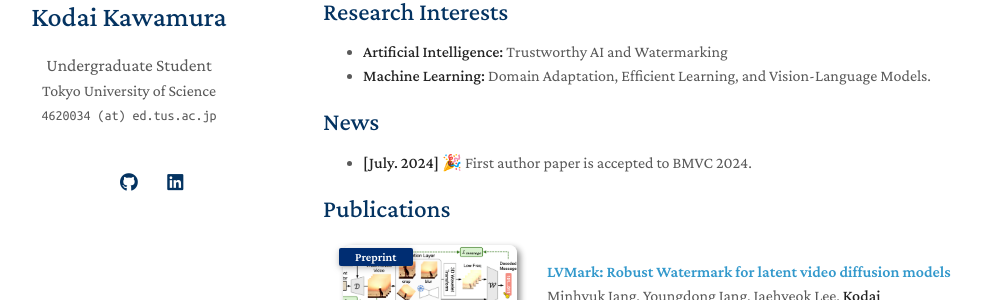
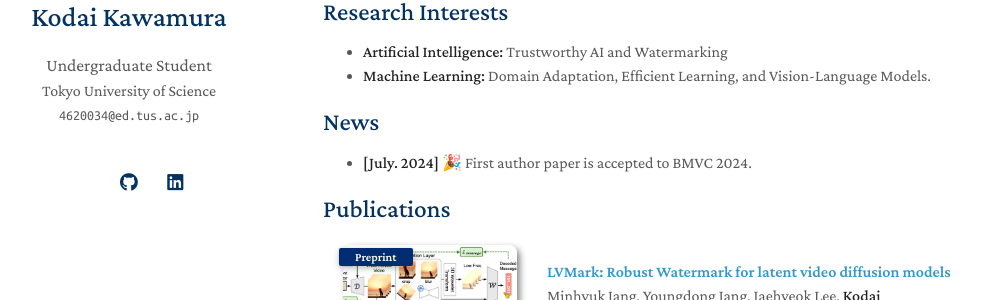
Before and after one commit to kodaikawamura/kodaikawamura, a Jekyll site: the page built from index.md, in a window 1280 px wide. Shown: the part 223-523 px from the top of the page, without its empty margins (147-1129 px from the left). Built offline with Jekyll 4.4.1, drawn with Linux system fonts in a browser that asks for light colours; a style sheet for code colours, icons or effects is not loaded; our own code applies the rules of GitHub Pages for plain Markdown files; part of the change alters nothing that is shown.

Commit message:
Update _config.yml

```diff
--- a/_config.yml
+++ b/_config.yml
@@ -2,12 +2,12 @@
 title: Kodai Kawamura
 position: Undergraduate Student
 affiliation: Tokyo University of Science
-email: 4620034 (at) ed.tus.ac.jp
+email: 4620034@ed.tus.ac.jp
 
 # Search Engine Optimization (SEO)
 # The following information is used to improve the website traffic from search engines, e.g., Google.
-keywords: minimal light
-description: The Minimal Light is a simple and elegant jekyll theme for academic personal homepage.
+keywords: Kodai Kawamura, computer science student, PhD, computer science research, academic personal homepage, AI security research, domain adaptation, AI watermarking, academic profile
+description: Learn more about Kodai Kawamura, an ambitious computer science student specializing in AI security and domain adaptation.
 canonical: https://minimal-light-theme.yliu.me/
 
 # Links
```
